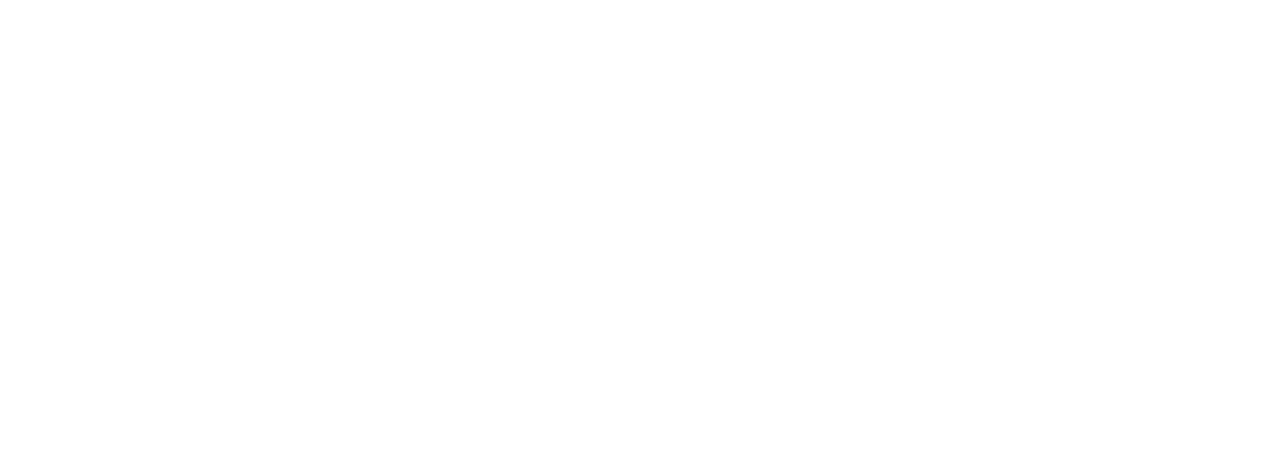
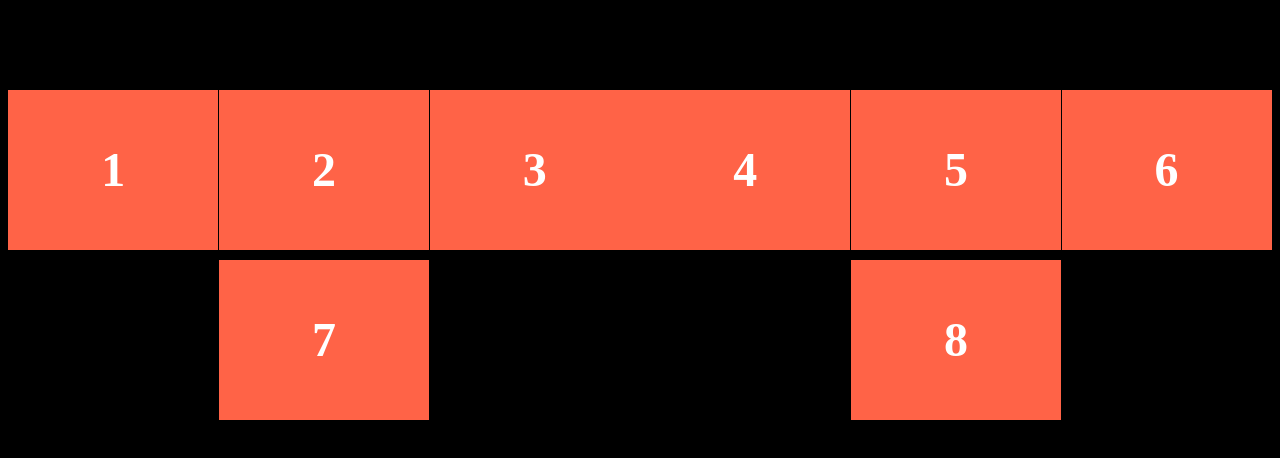
Before and after one commit to bloominstituteoftechnology/CS1-Code-Challenges, a plain HTML site: page blueSquares/index.html in a window 1280 px wide. Drawn offline with Linux system fonts and the light colour scheme.

Commit message:
cc26 blueSquares: 8 flex boxes

```diff
--- a/blueSquares/index.html
+++ b/blueSquares/index.html
@@ -1,11 +1,31 @@
 <!DOCTYPE html>
 <html>
-  <head>
+  <!-- HEAD -->
+  <head lang="en">
     <meta charset="utf-8">
-    <title></title>
-    <link type="rel/stylesheet" >
+    <!-- TITLE OF BROWSER TAB -->
+    <title>cc26 Blue Squares</title>
+    <!-- CREATIVE STYLE SHEET LINK -->
+    <link type="text/css" rel="stylesheet" href="styles.css">
   </head>
+
+  <!-- BODY -->
   <body>
-    <script></script>
+    <h1>HELLO WORLD</h1>
+    <!-- FLEXBOX -->
+    <div>
+      <ul class="flex-container">
+        <li class="flex-item">1</li>
+        <li class="flex-item">2</li>
+        <li class="flex-item">3</li>
+        <li class="flex-item">4</li>
+        <li class="flex-item">5</li>
+        <li class="flex-item">6</li>
+        <li class="flex-item">7</li>
+        <li class="flex-item">8</li>
+      </ul>
+    </div>
+    <!-- JAVASCRIPT LINK -->
+    <script src="script.js"></script>
   </body>
 </html>
--- a/blueSquares/styles.css
+++ b/blueSquares/styles.css
@@ -0,0 +1,34 @@
+@import "compass/css3";
+
+body {
+  background: black;
+}
+
+.flex-container {
+  padding: 0;
+  margin: 0;
+  list-style: none;
+
+  display: -webkit-box;
+  display: -moz-box;
+  display: -ms-flexbox;
+  display: -webkit-flex;
+  display: flex;
+
+  -webkit-flex-flow: row wrap;
+  justify-content: space-around;
+}
+
+.flex-item {
+  background: tomato;
+  padding: 5px;
+  width: 200px;
+  height: 150px;
+  margin-top: 10px;
+
+  line-height: 150px;
+  color: white;
+  font-weight: bold;
+  font-size: 3em;
+  text-align: center;
+}
```
